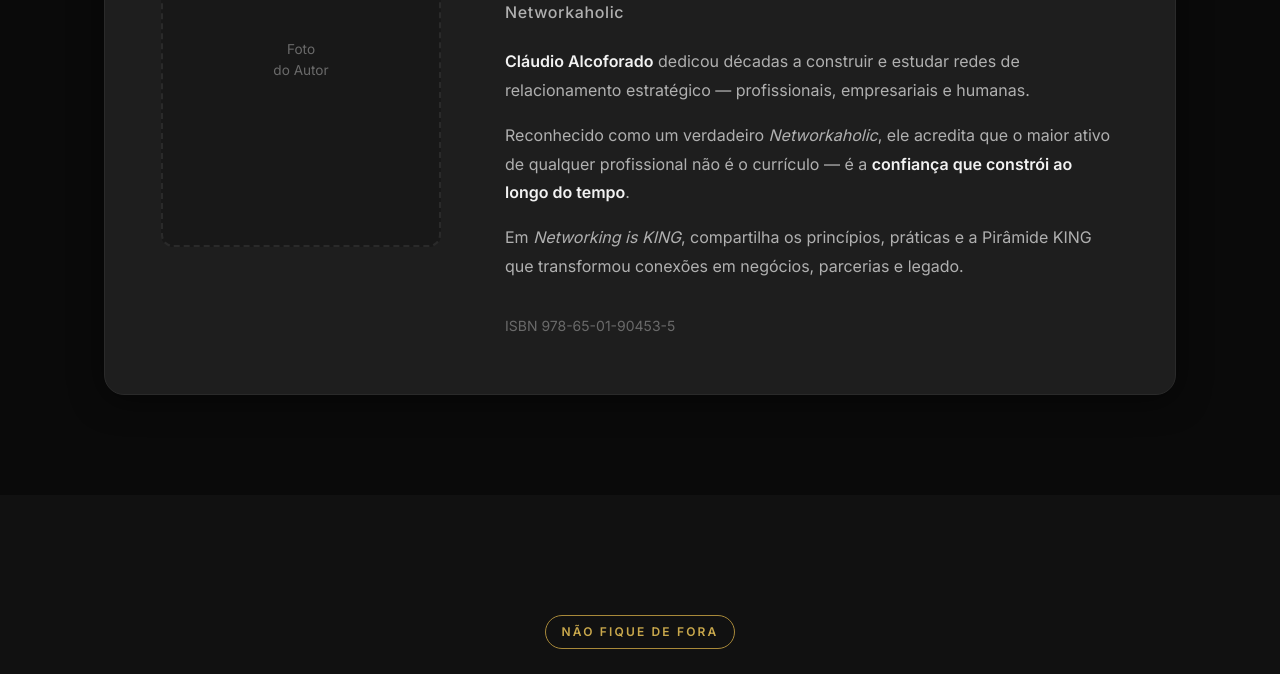
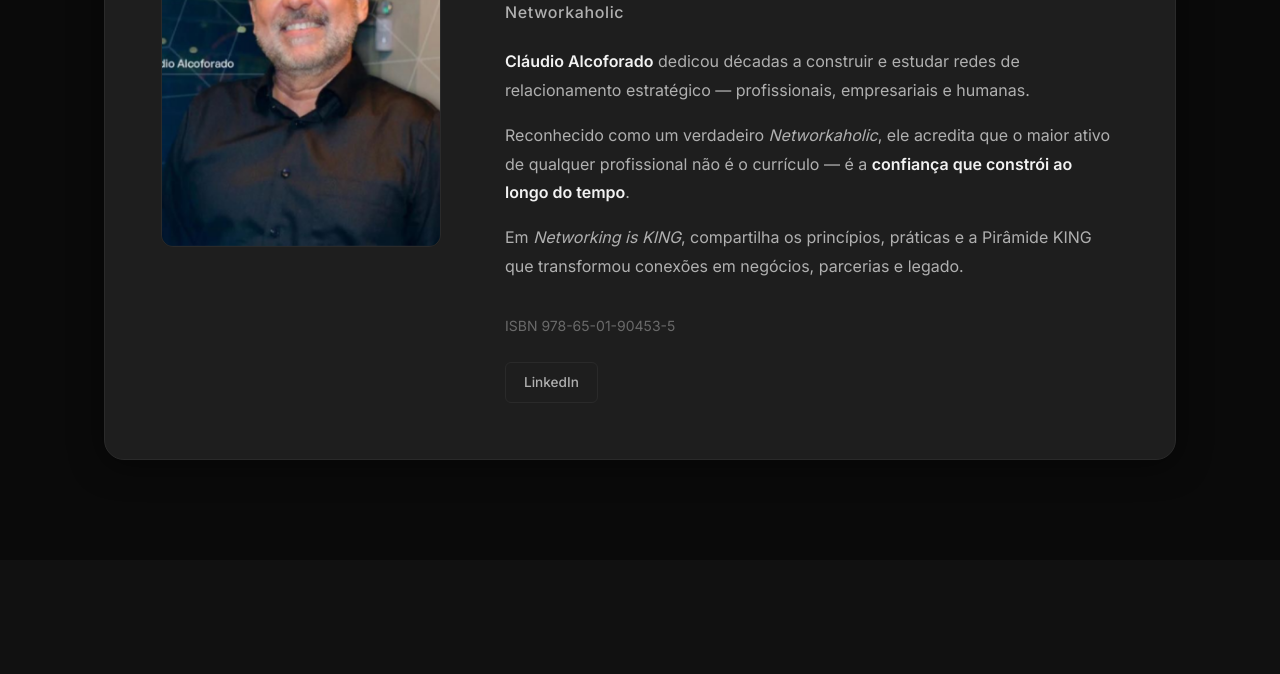
Before and after one commit to davialcoforado/networking-livro, a plain HTML site: page index.html in a window 1280 px wide. Shown: the part 3727-4401 px from the top of the page. Drawn offline with nearby package versions, Linux system fonts and the light colour scheme; a web font is replaced by a local one.

Commit message:
Adiciona foto e LinkedIn do autor

```diff
--- a/index.html
+++ b/index.html
@@ -309,17 +309,8 @@
     <div class="container">
       <div class="author-wrapper reveal">
 
-        <!--
-          FOTO DO AUTOR:
-          Descomente a tag <img> abaixo e apague o <div class="author-placeholder">.
-          Coloque a foto do seu pai na pasta img/ com o nome autor.jpg (ou ajuste o src).
-          Recomendação: imagem quadrada ou vertical, mínimo 400×500 px.
-        -->
         <div class="author-photo">
-          <!-- <img src="img/autor.jpg" alt="Foto de [Nome do Autor]" /> -->
-          <div class="author-placeholder" aria-hidden="true">
-            <span>Foto<br>do Autor</span>
-          </div>
+          <img src="img/author-claudio.png" alt="Foto de Cláudio Alcoforado" />
         </div>
 
         <div class="author-content">
@@ -353,20 +344,11 @@
             ISBN 978-65-01-90453-5
           </p>
 
-          <!--
-            REDES SOCIAIS (opcional):
-            Descomente o bloco abaixo e preencha os links.
-          -->
-          <!--
           <div class="author-social">
-            <a href="https://linkedin.com/in/PERFIL-AQUI" target="_blank" rel="noopener noreferrer">
+            <a href="https://www.linkedin.com/in/claudioalcoforado/" target="_blank" rel="noopener noreferrer">
               LinkedIn
             </a>
-            <a href="https://instagram.com/PERFIL-AQUI" target="_blank" rel="noopener noreferrer">
-              Instagram
-            </a>
           </div>
-          -->
         </div>
 
       </div>
```
Also changed, not shown: img/author-claudio.png (added).
